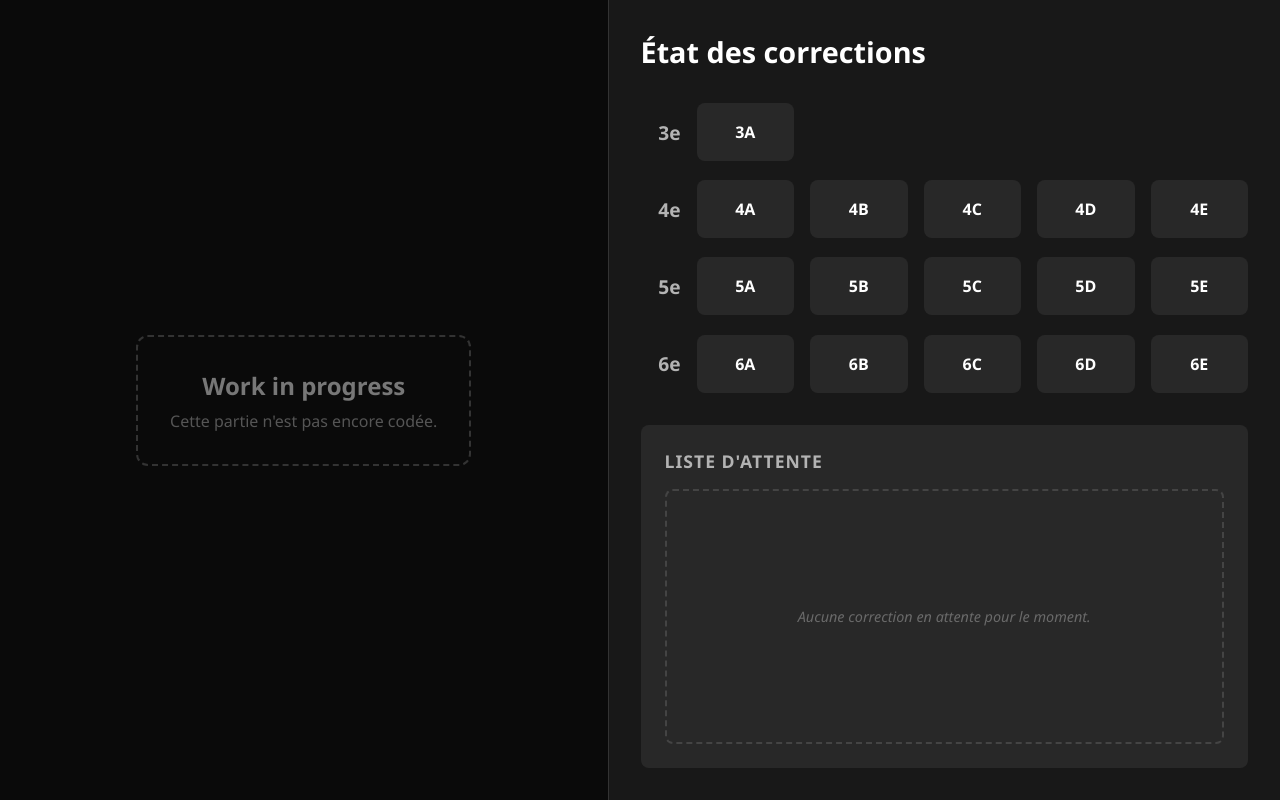
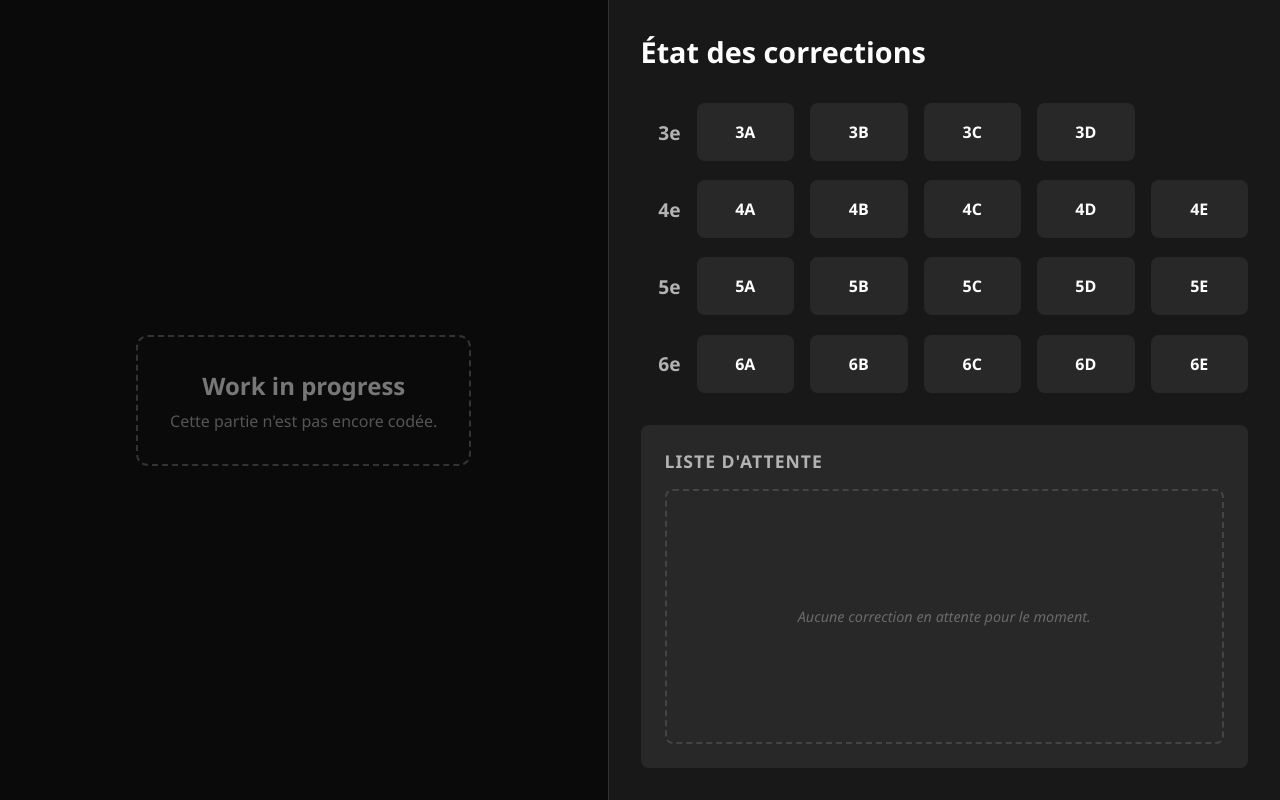
Before and after one commit to vancolster-adam/profeleve, a plain HTML site: page index.html in a window 1280 px wide. Drawn offline with Linux system fonts and the light colour scheme; a script that the page names is missing.

Commit message:
Update index.html

```diff
--- a/index.html
+++ b/index.html
@@ -27,8 +27,11 @@
                 <!-- Rangée 3e -->
                 <div class="class-row">
                     <h3>3e</h3>
-                    <div class="class-grid single-col">
+                    <div class="class-grid">
                         <div class="class-box">3A</div>
+                        <div class="class-box">3B</div>
+                        <div class="class-box">3C</div>
+                        <div class="class-box">3D</div>
                     </div>
                 </div>
 
```
